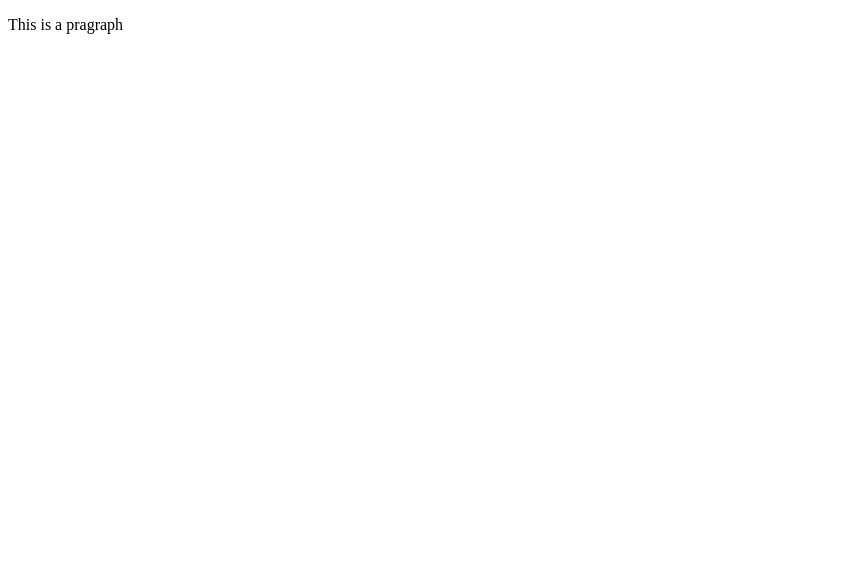
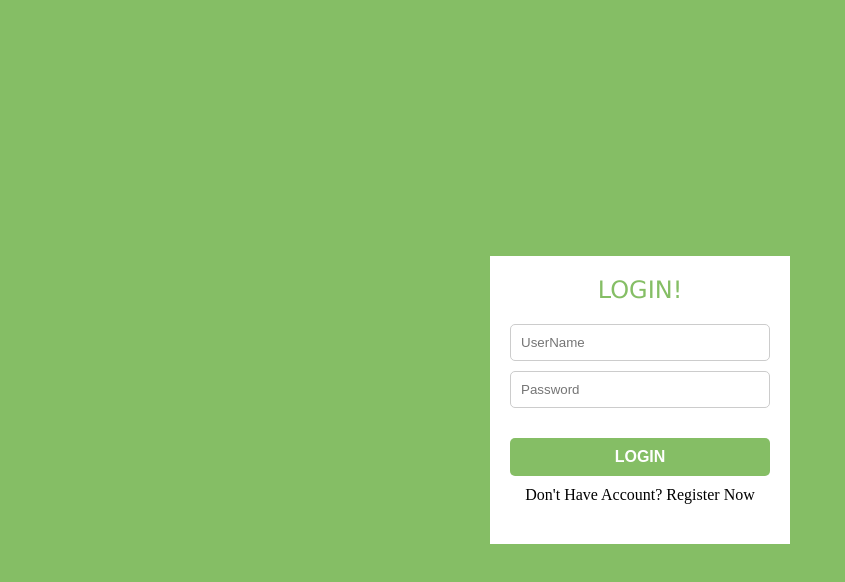
Before and after one commit to technicalamanpandit/project-1, a plain HTML site: page index.html in a window 1280 px wide. Shown: the whole page, without its empty margins (0-845 px from the left). Drawn offline with Linux system fonts and the light colour scheme.

Commit message:
create login page

```diff
--- a/index.html
+++ b/index.html
@@ -3,10 +3,25 @@
 <head>
     <meta charset="UTF-8">
     <meta name="viewport" content="width=device-width, initial-scale=1.0">
-    <title>Document</title>
+    <title>Login Page</title>
+
+    <link rel="stylesheet" href="style.css">
 </head>
 <body>
-    <p>This is a pragraph</p>
+  <div>
+
+<p>Login!</p>
+
+<input id="username" type="text" placeholder="UserName" required>
+<input id="password" type="text" placeholder="Password" required>
+<button>Login </button>
+
+<p class="register">Don't have account? register now</p>
+
+  </div>
+
+
+
 
 </body>
 </html>
--- a/style.css
+++ b/style.css
@@ -0,0 +1,60 @@
+* {
+    padding: 0;
+    margin: 0;
+    box-sizing: border-box; /* Include padding and border in element's total width and height */
+}
+
+body {
+    background-color: #85be65;
+    color: #85be65;
+    display: flex;
+    justify-content: center;
+    align-items: center;
+    height: 100vh;
+    margin: 0;
+}
+
+div {
+    height: auto; /* Set height to auto to fit content */
+    width: 300px; /* Adjust width as needed */
+    background-color: white;
+    padding: 20px;
+    text-align: center; /* Center-align content inside the div */
+}
+
+input {
+    display: block;
+    padding: 10px;
+    width: 100%; /* Make input width 100% of parent div */
+    margin-bottom: 10px; /* Add some spacing between inputs */
+    border: 1px solid #ccc;
+    border-radius: 5px;
+}
+
+p {
+    font-size: 24px; /* Adjust font size as needed */
+    font-family: 'Lucida Sans', 'Lucida Sans Regular', 'Lucida Grande', 'Lucida Sans Unicode', Geneva, Verdana, sans-serif;
+    text-transform: uppercase;
+    margin-bottom: 20px; /* Add some spacing below the paragraph */
+}
+
+button{
+    width: 100%;
+    padding: 10px;
+    background-color: #85be65;
+    border: none;
+    border-radius: 5px;
+    margin-top: 20px;
+    color: white;
+    font-size: 16px;
+    font-weight: 700;
+    text-transform: uppercase;
+}
+
+.register{
+    font-size: 16px;
+    font-family: 'Times New Roman', Times, serif;
+    text-transform: capitalize;
+    margin-top: 10px;
+    color: black;
+}
```
Also changed, not shown: bg.jpg (added), loginPage.css (added), loginPage.html (added).
